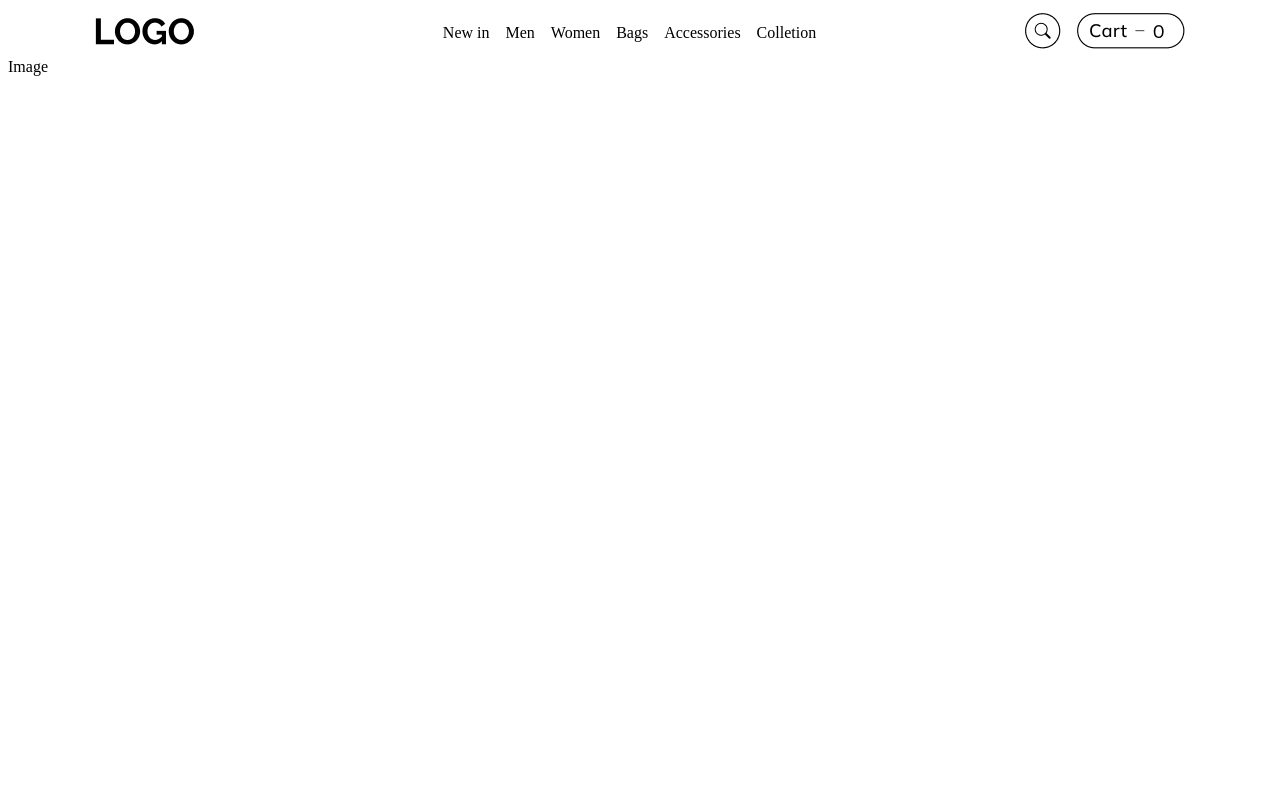
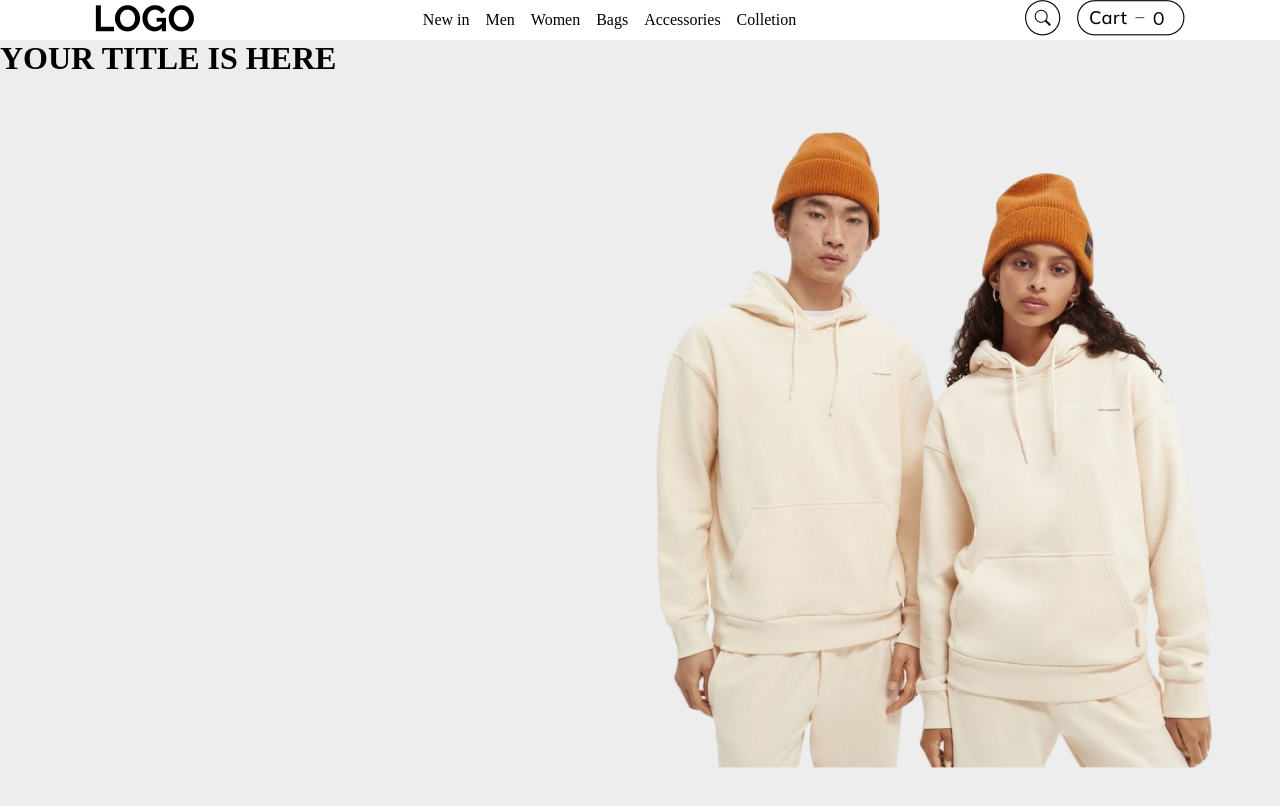
Before and after one commit to BCAiii-nast/webtech, a plain HTML site: page index.html in a window 1280 px wide. Drawn offline with Linux system fonts and the light colour scheme.

Commit message:
banner design

```diff
--- a/css/style.css
+++ b/css/style.css
@@ -1,3 +1,7 @@
+*{
+    margin: 0px;
+    padding: 0px;
+}
 .header-container{
     width: 1090px;
     margin:0 auto;
@@ -17,5 +21,9 @@ nav ul{
     justify-content: space-between;
 }
 .banner{
-    background-image: ;
+    background-image: url('../images/banner.png');
+    height: 100vh;
+    background-repeat: no-repeat;
+    background-position: right;
+    background-color: #EDEDED;
 }
--- a/index.html
+++ b/index.html
@@ -35,7 +35,7 @@
     </header>
     <main>
         <div class="banner">
-            Image
+            <h1>YOUR TITLE IS HERE</h1>
         </div>
     </main>
 </body>
```
